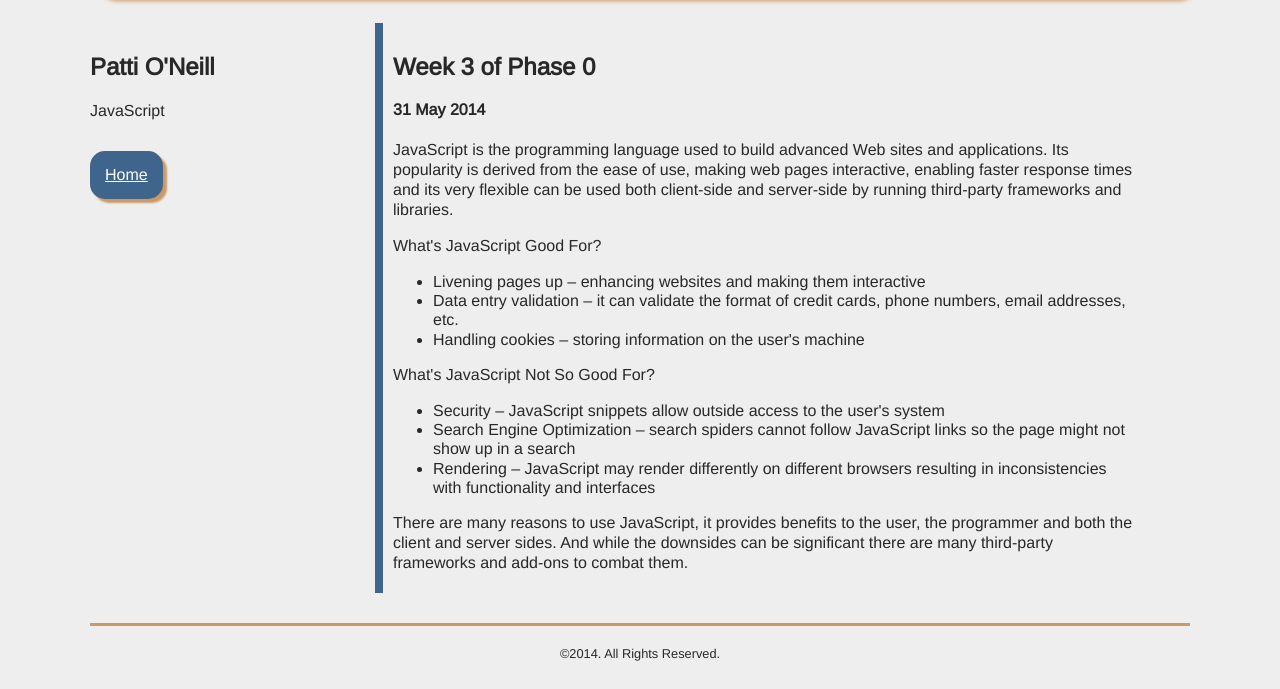
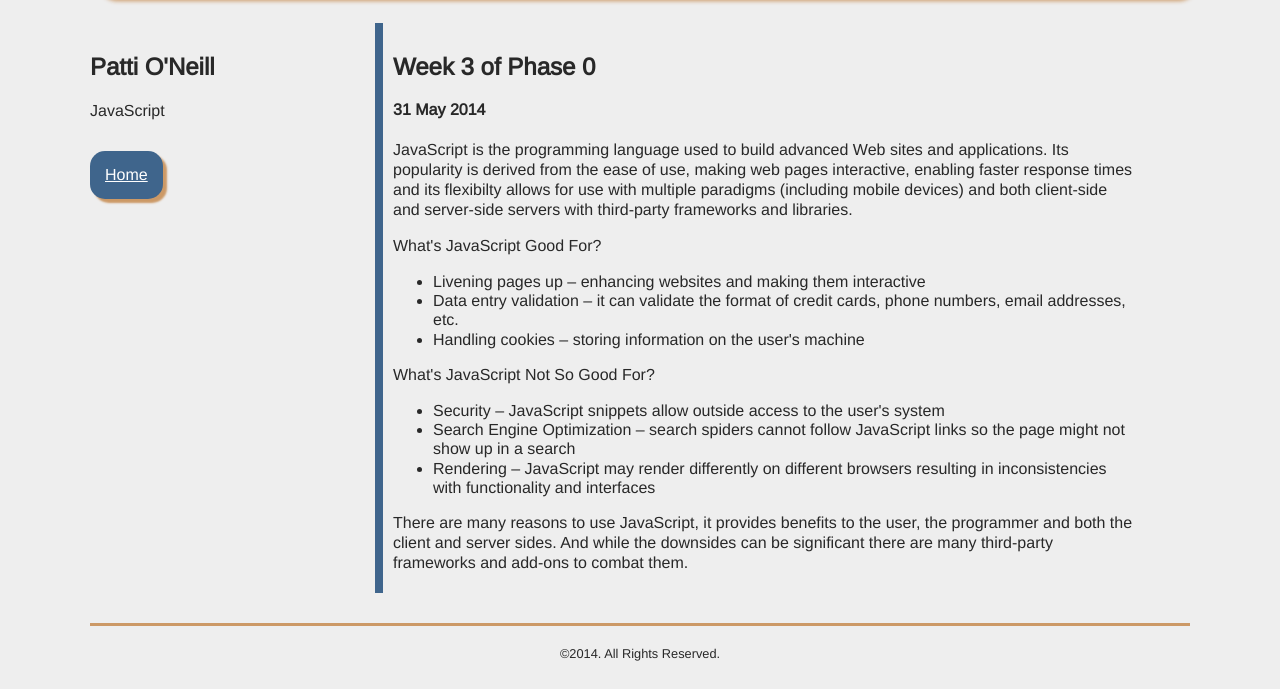
Before and after one commit to druid726/druid726.github.io, a plain HTML site: page unit1_projects/blog-posts/week3_technical_blog.html in a window 1280 px wide. Shown: the part 115-804 px from the top of the page. Drawn offline with nearby package versions, Linux system fonts and the light colour scheme.

Commit message:
minor changes

```diff
--- a/unit1_projects/blog-posts/week3_technical_blog.html
+++ b/unit1_projects/blog-posts/week3_technical_blog.html
@@ -19,7 +19,7 @@
 					<h2>Week 3 of Phase 0</h2>
 						<h3></h3>
 							<h4>31 May 2014</h4>
-							<p>JavaScript is the programming language used to build advanced Web sites and applications.  Its popularity is derived from the ease of use, making web pages interactive, enabling faster response times and its very flexible can be used both client-side and server-side by running third-party frameworks and libraries.</p>
+							<p>JavaScript is the programming language used to build advanced Web sites and applications.  Its popularity is derived from the ease of use, making web pages interactive, enabling faster response times and its flexibilty allows for use with multiple paradigms (including mobile devices) and both client-side and server-side servers with third-party frameworks and libraries.</p>
 
 							<p>What's JavaScript Good For?</p>
 
```
Also changed, not shown: index.html (+1 -0 lines).
